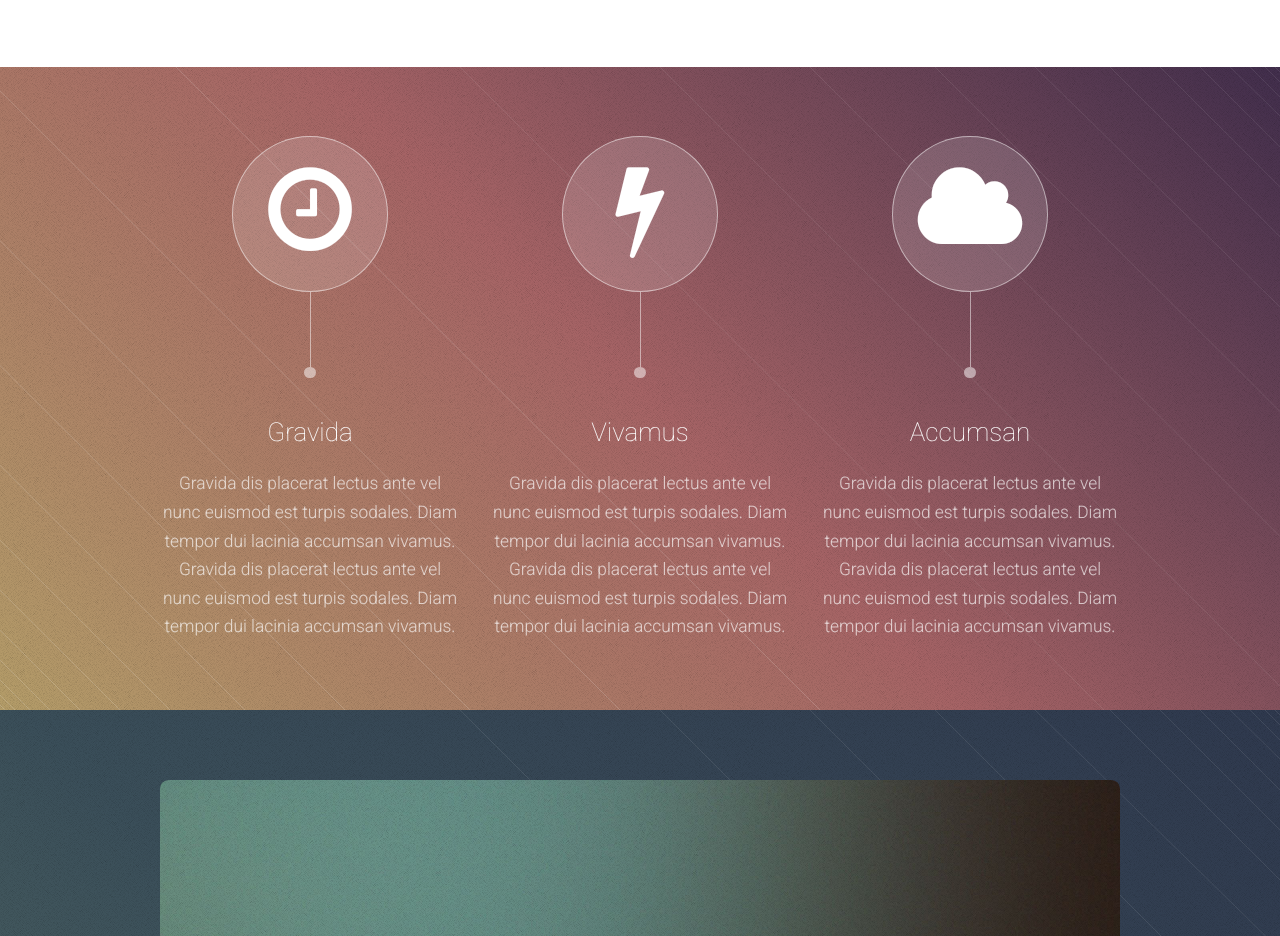
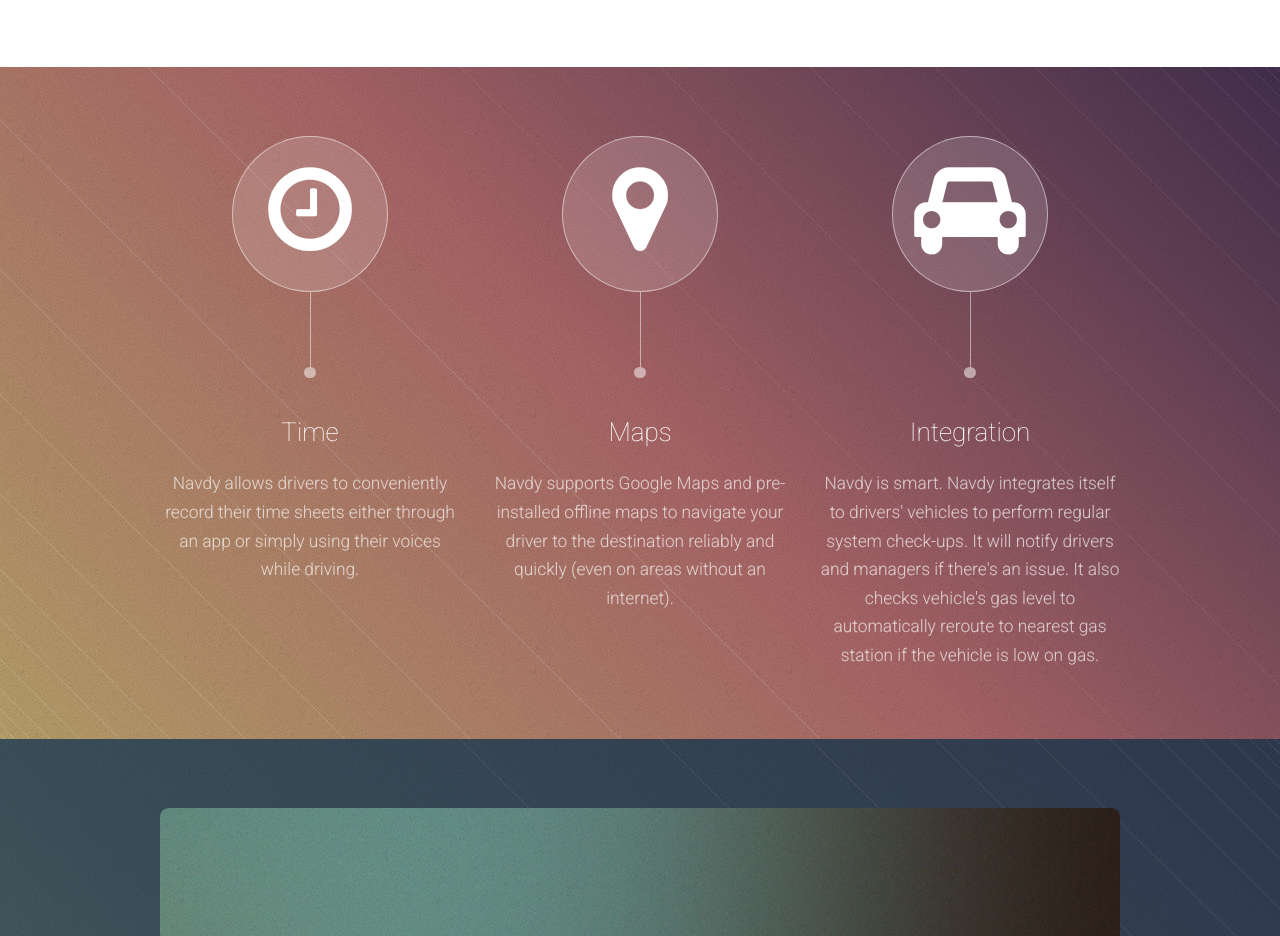
Before and after one commit to navdyenterprise/navdyenterprise.github.io, a plain HTML site: page index.html in a window 1280 px wide. Shown: the part 801-1737 px from the top of the page. Drawn offline with Linux system fonts and the light colour scheme.

Commit message:
modifed the three circles part

```diff
--- a/index.html
+++ b/index.html
@@ -53,36 +53,33 @@
 								<section>
 									<span class="feature-icon"><span class="icon fa-clock-o"></span></span>
 									<header>
-										<h3>Gravida</h3>
+										<h3>Time</h3>
 									</header>
-									<p>Gravida dis placerat lectus ante vel nunc euismod est turpis sodales.
-									Diam tempor dui lacinia accumsan vivamus. Gravida dis placerat lectus
-									ante vel nunc euismod est turpis sodales. Diam tempor dui lacinia
-									accumsan vivamus.</p>
+									<p>Navdy allows drivers to conveniently record their time sheets either through an app
+										or simply using their voices while driving. </p>
 								</section>
 							</div>
 							<div class="4u">
 								<section>
-									<span class="feature-icon"><span class="icon fa-bolt"></span></span>
+									<span class="feature-icon"><span class="icon fa-map-marker"></span></span>
 									<header>
-										<h3>Vivamus</h3>
+										<h3>Maps</h3>
 									</header>
-									<p>Gravida dis placerat lectus ante vel nunc euismod est turpis sodales.
-									Diam tempor dui lacinia accumsan vivamus. Gravida dis placerat lectus
-									ante vel nunc euismod est turpis sodales. Diam tempor dui lacinia
-									accumsan vivamus.</p>
+									<p>Navdy supports Google Maps and pre-installed offline maps to navigate your driver
+										to the destination reliably and quickly (even on areas without an internet).
+									</p>
 								</section>
 							</div>
 							<div class="4u">
 								<section>
-									<span class="feature-icon"><span class="icon fa-cloud"></span></span>
+									<span class="feature-icon"><span class="icon fa-car"></span></span>
 									<header>
-										<h3>Accumsan</h3>
+										<h3>Integration</h3>
 									</header>
-									<p>Gravida dis placerat lectus ante vel nunc euismod est turpis sodales.
-									Diam tempor dui lacinia accumsan vivamus. Gravida dis placerat lectus
-									ante vel nunc euismod est turpis sodales. Diam tempor dui lacinia
-									accumsan vivamus.</p>
+									<p>Navdy is smart. Navdy integrates itself to drivers' vehicles to perform
+										regular system check-ups. It will notify drivers and managers if there's an issue.
+										It also checks vehicle's gas level to automatically reroute to nearest gas station
+									if the vehicle is low on gas. </p>
 								</section>
 							</div>
 						</div>
```
